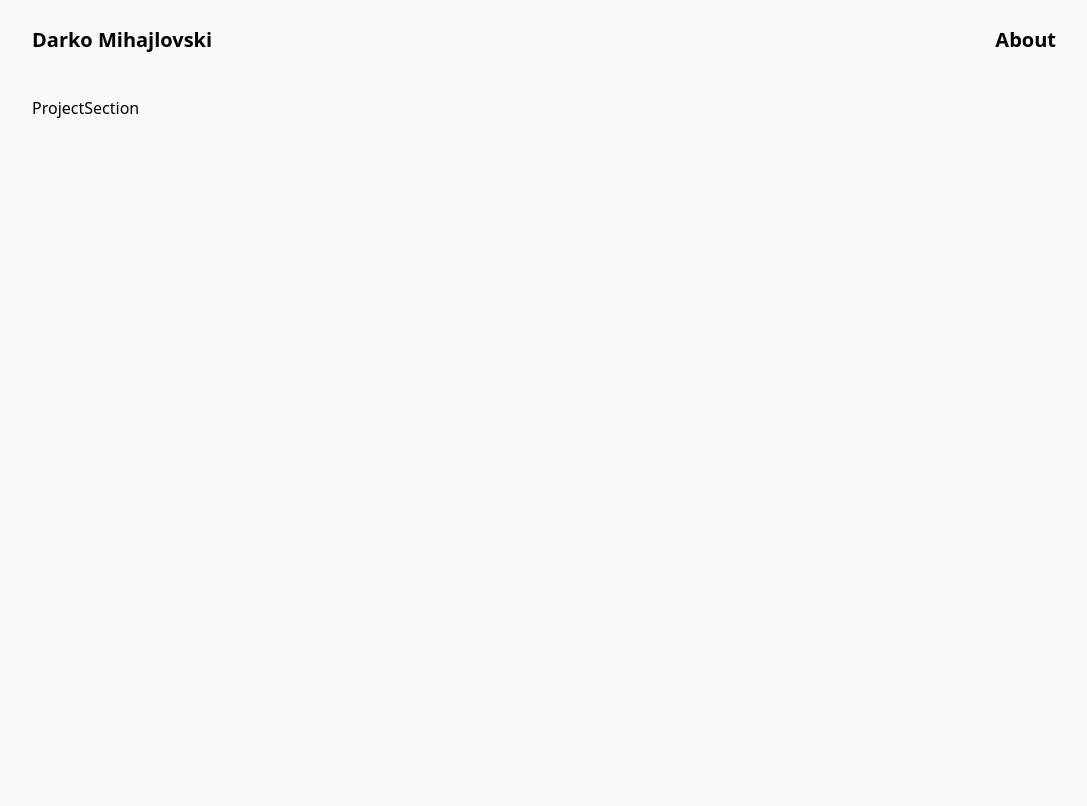
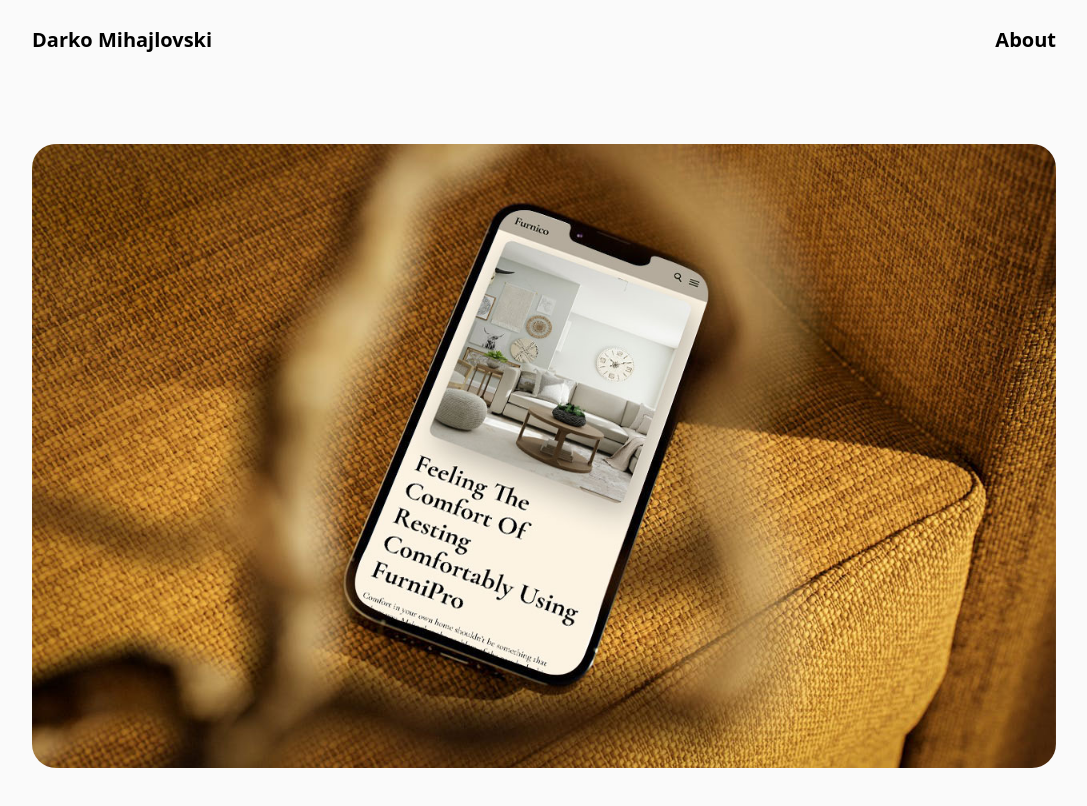
Before and after one commit to DarkoM996/nextjs-dev-portfolio, a Next.js app: page /components/ProjectSection in a window 1280 px wide. Shown: the top 806 px of the page, without its empty margins (96-1183 px from the left). Built offline with nearby package versions, Linux system fonts and the light colour scheme.

Commit message:
initial work + case added

```diff
--- a/pages/components/ProjectSection.tsx
+++ b/pages/components/ProjectSection.tsx
@@ -1,9 +1,19 @@
+import Image from "next/image";
+import picture1 from "../../public/images/furniturewebsite-featured-pic(optimized)-2.4.jpg";
 import React from "react";
 
 const ProjectSection = () => {
   return (
     <section className="max-w-screen-3xl mx-auto w-full h-screen px-6 py-4 lg:px-32">
-      ProjectSection
+      {/* Image 1 */}
+      <div className="relative w-full h-[520px] md:h-[720px] py-12">
+        <Image
+          priority={true}
+          src={picture1}
+          alt="project image"
+          className="object-cover w-full h-full rounded-3xl"
+        />
+      </div>
     </section>
   );
 };
```
